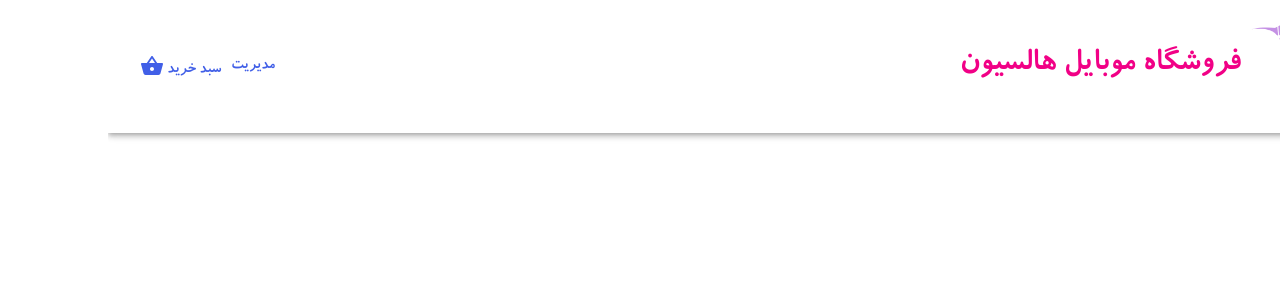
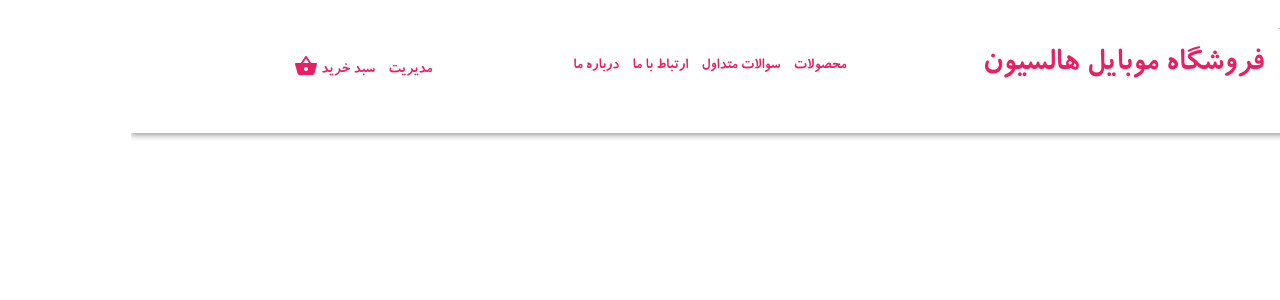
Before and after one commit to MissFazak/Maktab66-Project-Faeze-Gholami, a React (Create React App) app in the folder halcyon-shop/: page / in a window 1280 px wide. Shown: the top 300 px of the page. Built offline with nearby package versions, Linux system fonts and the light colour scheme.

Commit message:
fix: header theme

```diff
--- a/halcyon-shop/src/assets/css/main.scss
+++ b/halcyon-shop/src/assets/css/main.scss
@@ -20,7 +20,7 @@ body{
 a{
     text-decoration: none;
     padding: 0 5px;
-    color: #415fe7;
+    color: #e91e63;
 }
 
 img{
--- a/halcyon-shop/src/components/Header.jsx
+++ b/halcyon-shop/src/components/Header.jsx
@@ -4,16 +4,16 @@ import Box from "@mui/material/Box";
 import Toolbar from "@mui/material/Toolbar";
 import Typography from "@mui/material/Typography";
 import Logo from "../assets/img/logoLight.png";
-import ShoppingBasketIcon from '@mui/icons-material/ShoppingBasket';
-import { Link,useNavigate } from "react-router-dom";
+import ShoppingBasketIcon from "@mui/icons-material/ShoppingBasket";
+import { Link, useNavigate } from "react-router-dom";
+import Tooltip from "@mui/material/Tooltip";
 
 export default function Header() {
-  const navigateToHome = useNavigate()
-  const homePageNav = ()=>{
-    navigateToHome('/')
- }
+  const navigateToHome = useNavigate();
+  const homePageNav = () => {
+    navigateToHome("/");
+  };
   return (
-
     <Box sx={{ flexGrow: 1 }}>
       <AppBar position="static" color="transparent">
         <Toolbar>
@@ -23,7 +23,8 @@ export default function Header() {
               width: "10%",
               maxHeight: { xs: 233, md: 167 },
               maxWidth: { xs: 350, md: 250 },
-                cursor: "pointer"
+              cursor: "pointer",
+              flexFlow:1
             }}
             alt="The house from the offer."
             src={Logo}
@@ -39,16 +40,32 @@ export default function Header() {
           >
             فروشگاه موبایل هالسیون
           </Typography>
-            <Link to={{pathname:`login`}}>
-              مدیریت
+          <Box sx={{flexGrow:1}} color="primary" >
+            <Tooltip title="محصولات">
+              <Link to={{}}>محصولات </Link>
+            </Tooltip>
+            <Tooltip title="سوالات متداول">
+              <Link to={{}}>سوالات متداول </Link>
+            </Tooltip>
+            <Tooltip title="ارتباط با ما">
+                <Link to={{}}>ارتباط با ما </Link>
+            </Tooltip>
+            <Tooltip title="درباره ما">
+              <Link to={{}}>درباره ما </Link>
+            </Tooltip>
+          </Box>
+          <Box sx={{flexGrow:1}} color="primary">
+            <Link to={{ pathname: `login` }}>مدیریت </Link>
+            <Link to={{ pathname: `cart-page` }}>
+              سبد خرید
+              <ShoppingBasketIcon
+                fontSize="medium"
+                sx={{ marginBottom: "-6px", paddingX: "3px" }}
+              />
             </Link>
-            <Link to={{pathname:`cart-page`}}>
-            سبد خرید
-             <ShoppingBasketIcon fontSize="medium" sx={{marginBottom:'-6px', paddingX:'3px'}}/>
-            </Link>
+          </Box>
         </Toolbar>
       </AppBar>
     </Box>
-
   );
 }
--- a/halcyon-shop/src/components/theme.jsx
+++ b/halcyon-shop/src/components/theme.jsx
@@ -1,9 +1,5 @@
 import { createTheme } from "@mui/material/styles";
 import koodak from '../assets/font/KoodakBold.woff'
-
-const Colors = {
-  red: "#F10086",
-};
 
 const theme = createTheme({
   typography: {
@@ -13,7 +9,40 @@ const theme = createTheme({
   },
   palette: {
     primary: {
-      main: Colors.red,
+      light: '#e91e63',
+      main: '#e91e63',
+      dark: '#f06292',
+      contrastText: '#fff',
+    },
+    secondary: {
+      light: '#ab47bc',
+      main: '#ab47bc',
+      dark: '#ba68c8',
+      contrastText: '#fff',
+    },
+    error: {
+      light: '#f44336',
+      main: '#f44336',
+      dark: '#f44336',
+      contrastText: '#fff',
+    },
+    warning: {
+      light: '#ffeb3b',
+      main: '#ffeb3b',
+      dark: '#ffeb3b',
+      contrastText: '#fff',
+    },
+    info: {
+      light: '#00bcd4',
+      main: '#00bcd4',
+      dark: '#00bcd4',
+      contrastText: '#fff',
+    },
+    success: {
+      light: '#7cb342',
+      main: '#8bc34a',
+      dark: '#c5e1a5',
+      contrastText: '#fff',
     },
   },
 });
```
Lines whose indentation alone changed are shown as unchanged.
